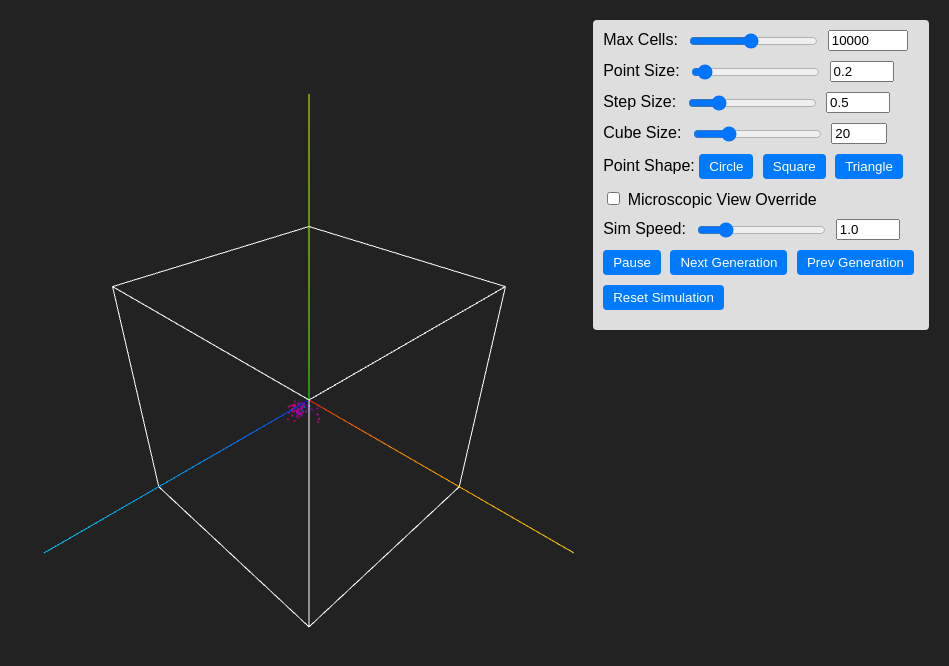
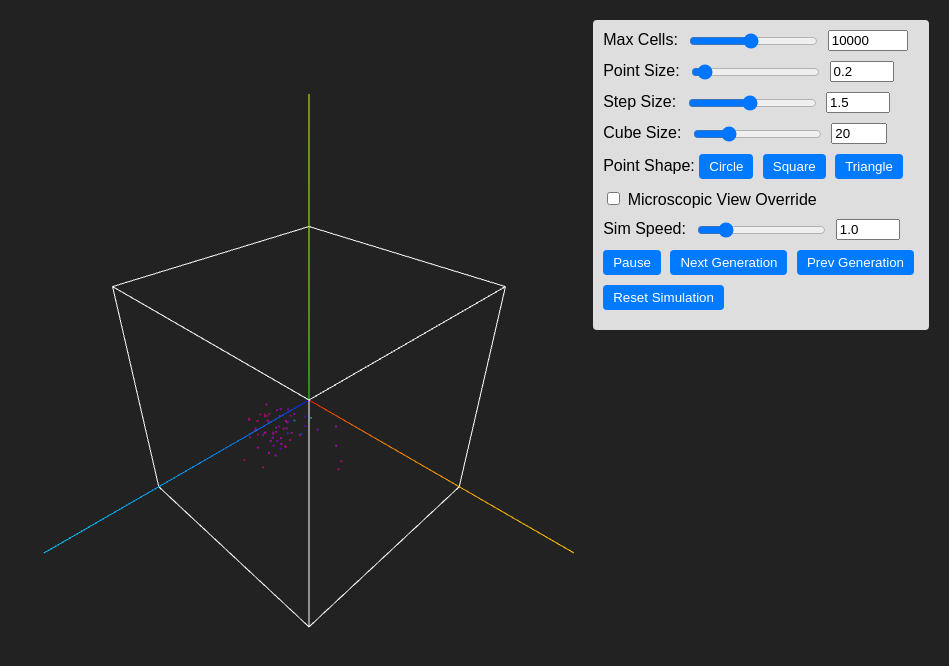
Before and after one commit to sunyentan/starlight, a plain HTML site: page index.html in a window 1280 px wide. Shown: the whole page, without its empty margins (331-1280 px from the left). Drawn offline with nearby package versions, Linux system fonts and the light colour scheme.

Commit message:
adjust standard var

```diff
--- a/index.html
+++ b/index.html
@@ -27,8 +27,8 @@
     </div>
     <div>
       <label for="stepSizeRange">Step Size:</label>
-      <input type="range" id="stepSizeRange" min="0.1" max="2.0" step="0.1" value="0.5">
-      <input type="number" id="stepSizeNumber" min="0.1" max="2.0" step="0.1" value="0.5">
+      <input type="range" id="stepSizeRange" min="0.1" max="3.0" step="0.1" value="1.5">
+      <input type="number" id="stepSizeNumber" min="0.1" max="3.0" step="0.1" value="1.5">
     </div>
     <div>
       <label for="cubeSizeRange">Cube Size:</label>
--- a/main.js
+++ b/main.js
@@ -30,7 +30,7 @@ let axesHelper = new THREE.AxesHelper(boxSize * 1.1);
 scene.add(axesHelper);
 
 // default values for control center
-let stepSize = 0.5;
+let stepSize = 1.5;
 let maxCells = 10000;
 
 const spawnExtraProbability = 0.3;
```
